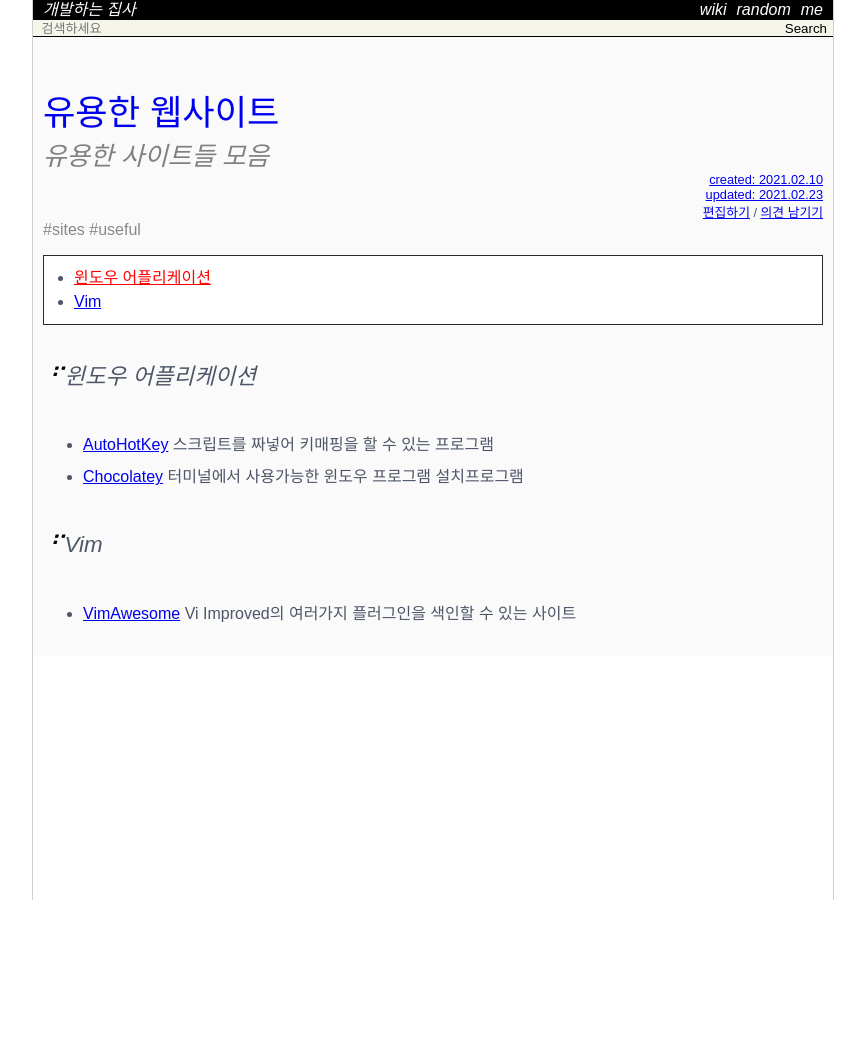
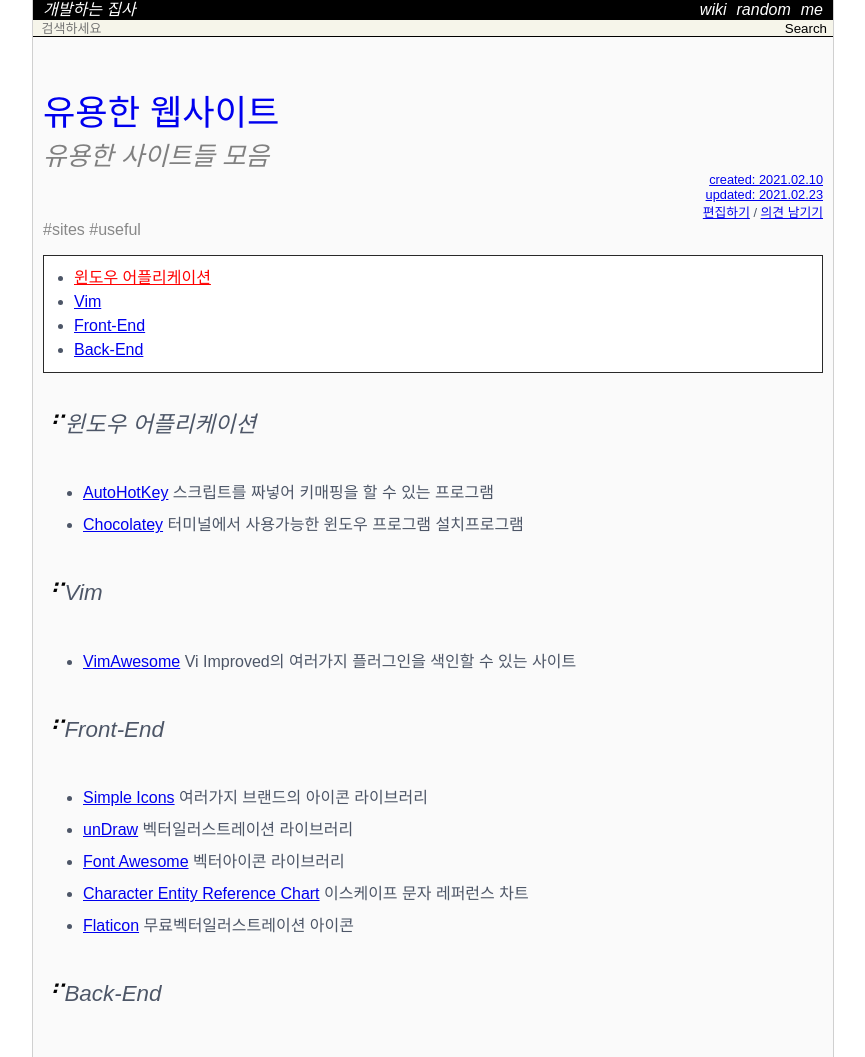
Before and after one commit to Achelous1/achelous1.github.io, a Jekyll site: the page built from _wiki/Useful-sites.md, in a window 1280 px wide. Shown: the whole page, without its empty margins (207-1072 px from the left). Built offline with Jekyll 4.4.1, drawn with Linux system fonts in a browser that asks for light colours; nearby versions of some CDN libraries; some web fonts are replaced; comment, search, counter and statistics services are not loaded; before the commit the page ends 900 px from its top, so only the background shows below that.

Commit message:
MODIFY wiki posts
Added more useful sites

```diff
--- a/_wiki/Useful-sites.md
+++ b/_wiki/Useful-sites.md
@@ -20,3 +20,14 @@ latex   : false
 
 #### Vim
 * [VimAwesome](https://vimawesome.com/) Vi Improved의 여러가지 플러그인을 색인할 수 있는 사이트
+
+#### Front-End
+* [Simple Icons](https://simpleicons.org/) 여러가지 브랜드의 아이콘 라이브러리
+* [unDraw](https://undraw.co/illustrations) 벡터일러스트레이션 라이브러리
+* [Font Awesome](https://fontawesome.com/icons?d=gallery) 벡터아이콘 라이브러리
+* [Character Entity Reference Chart](https://dev.w3.org/html5/html-author/charref) 이스케이프 문자 레퍼런스 차트
+* [Flaticon](https://www.flaticon.com/) 무료벡터일러스트레이션 아이콘
+
+
+
+#### Back-End
```
Also changed, not shown: other parts of _wiki/Useful-sites.md (+1 -1 lines), _wiki/10172.md (+1 -1 lines).
